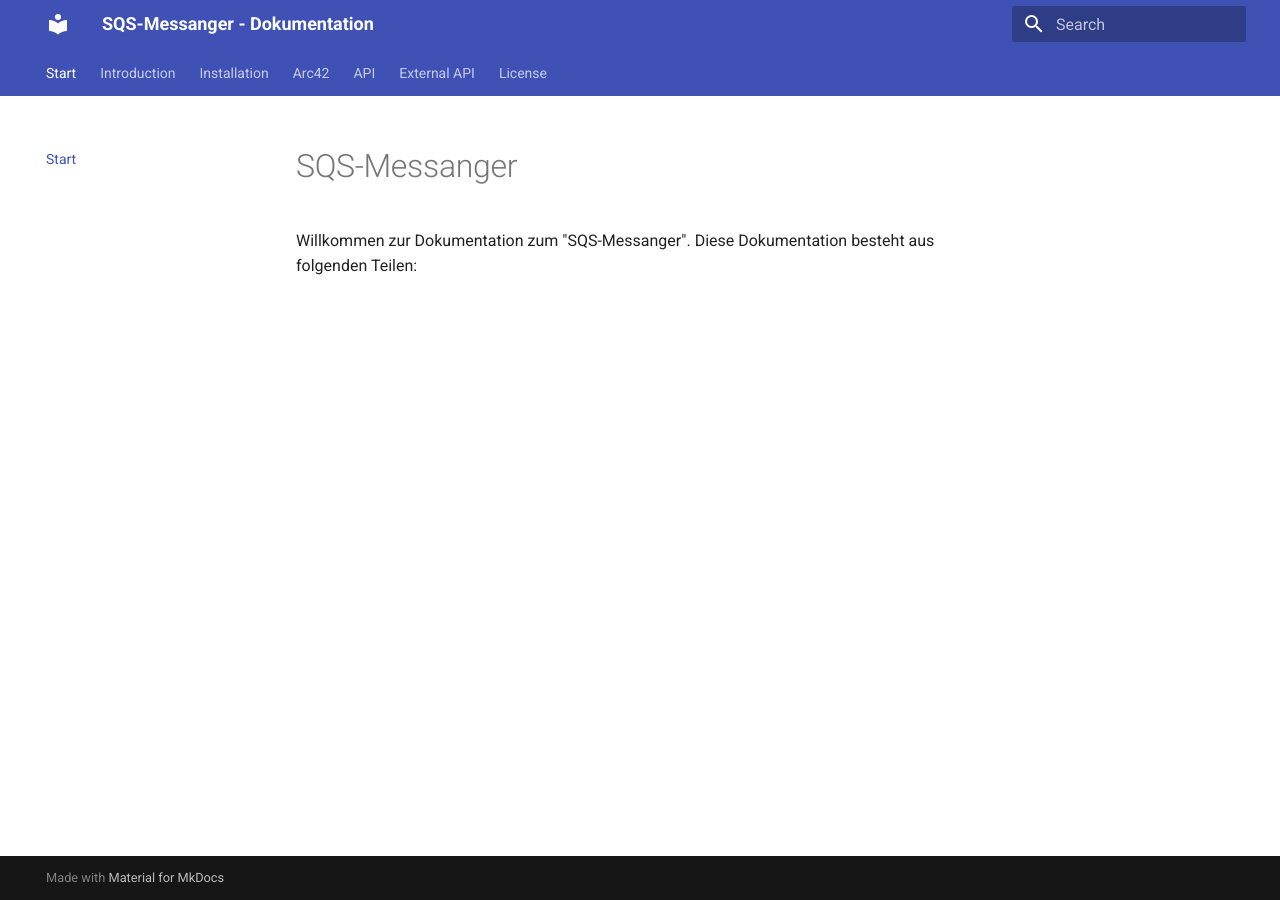
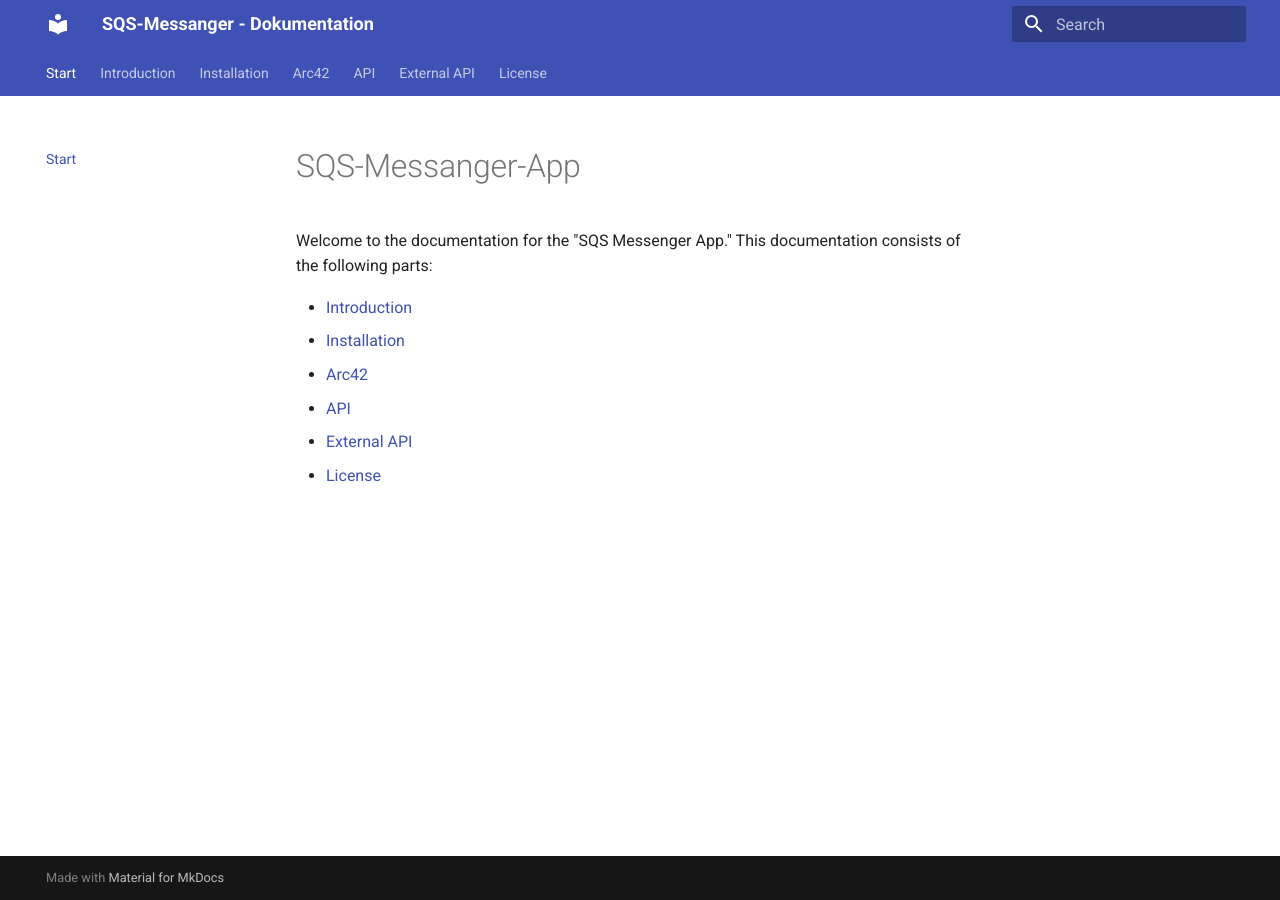
Before and after one commit to Noah-Stud/SQS-Projekt, an MkDocs documentation site: the page built from docs/pages/index.md, in a window 1280 px wide. Built offline with MkDocs 1.6.1 and Material for MkDocs 9.7.7, drawn with Linux system fonts in a browser that asks for light colours.

Commit message:
Update index.md

```diff
--- a/docs/pages/index.md
+++ b/docs/pages/index.md
@@ -1,3 +1,10 @@
-# SQS-Messanger
+# SQS-Messanger-App
 
-Willkommen zur Dokumentation zum "SQS-Messanger". Diese Dokumentation besteht aus folgenden Teilen:
+Welcome to the documentation for the "SQS Messenger App." This documentation consists of the following parts:
+
+- [Introduction](introduction.md)
+- [Installation](installation.md)
+- [Arc42](ac42/arc42.md)
+- [API](api.md)
+- [External API](external_api.md)
+- [License](license.md)
```
